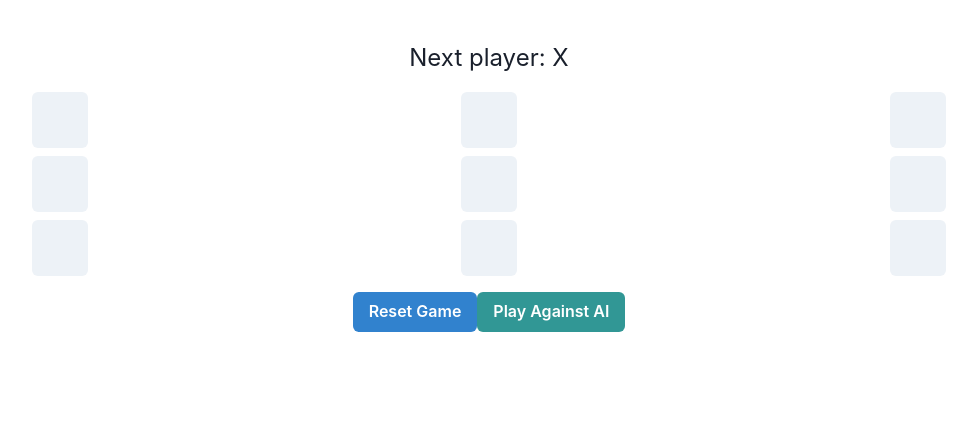
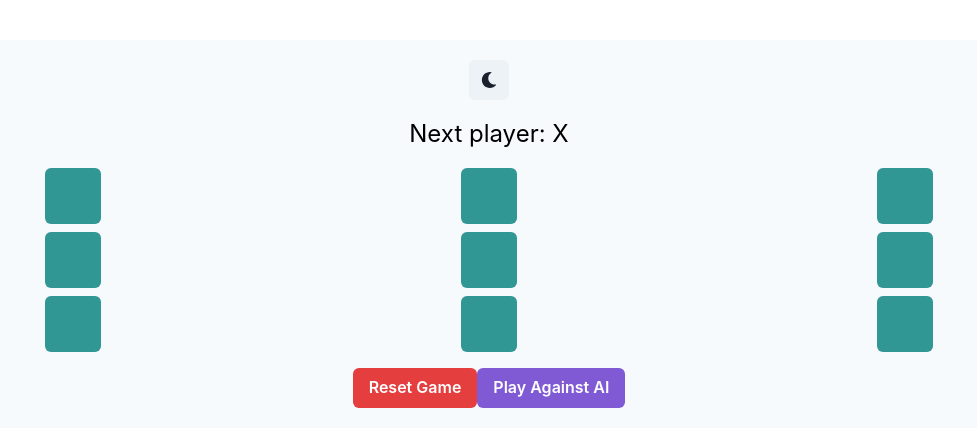
Before and after one commit to GPT-Engineer-App-Dev/strategic-tic-tac-toe, a React (Vite) app: page / in a window 1280 px wide. Shown: the top 446 px of the page, without its empty margins (151-1128 px from the left). Built offline with nearby package versions, Linux system fonts and the light colour scheme.

Commit message:
Enhanced visual design of the tic-tac-toe game with color mode toggle and updated button styles.

```diff
--- a/src/pages/Index.jsx
+++ b/src/pages/Index.jsx
@@ -1,11 +1,16 @@
 import { useState, useEffect } from 'react';
-import { Box, Button, Grid, GridItem, Text } from '@chakra-ui/react';
+import { Box, Button, Grid, GridItem, Text, useColorMode, useColorModeValue, IconButton } from '@chakra-ui/react';
+import { FaSun, FaMoon } from 'react-icons/fa';
 
 const Index = () => {
   const [board, setBoard] = useState(Array(9).fill(null));
   const [xIsNext, setXIsNext] = useState(true);
   const [aiMode, setAiMode] = useState(false);
   const winner = calculateWinner(board);
+  const { colorMode, toggleColorMode } = useColorMode();
+  const SwitchIcon = colorMode === 'light' ? FaMoon : FaSun;
+  const bgColor = useColorModeValue('gray.50', 'gray.900');
+  const color = useColorModeValue('black', 'white');
 
   useEffect(() => {
     if (aiMode && !xIsNext && !winner) {
@@ -26,16 +31,10 @@ const Index = () => {
     boardCopy[i] = xIsNext ? 'X' : 'O';
     setBoard(boardCopy);
     setXIsNext(!xIsNext);
-    if (aiMode && !xIsNext) {
-      const bestMove = calculateBestMove(boardCopy);
-      boardCopy[bestMove] = 'O';
-      setBoard(boardCopy);
-      setXIsNext(true);
-    }
   };
 
   const renderSquare = (i) => (
-    <Button onClick={() => handleClick(i)} size="lg" p={7}>
+    <Button onClick={() => handleClick(i)} size="lg" p={7} colorScheme="teal">
       {board[i]}
     </Button>
   );
@@ -45,47 +44,14 @@ const Index = () => {
     setXIsNext(true);
   };
 
-  function calculateBestMove(board) {
-    const winPatterns = [
-      [0, 1, 2], [3, 4, 5], [6, 7, 8], // Rows
-      [0, 3, 6], [1, 4, 7], [2, 5, 8], // Columns
-      [0, 4, 8], [2, 4, 6]             // Diagonals
-    ];
-
-    // Check if AI can win in the next move
-    for (let i = 0; i < winPatterns.length; i++) {
-      const [a, b, c] = winPatterns[i];
-      if (board[a] === 'O' && board[b] === 'O' && !board[c]) return c;
-      if (board[a] === 'O' && !board[b] && board[c] === 'O') return b;
-      if (!board[a] && board[b] === 'O' && board[c] === 'O') return a;
-    }
-
-    // Block opponent's winning move
-    for (let i = 0; i < winPatterns.length; i++) {
-      const [a, b, c] = winPatterns[i];
-      if (board[a] === 'X' && board[b] === 'X' && !board[c]) return c;
-      if (board[a] === 'X' && !board[b] && board[c] === 'X') return b;
-      if (!board[a] && board[b] === 'X' && board[c] === 'X') return a;
-    }
-
-    // Take the center if it's free
-    if (!board[4]) return 4;
-
-    // Take any corner if available
-    const corners = [0, 2, 6, 8];
-    for (let i = 0; i < corners.length; i++) {
-      if (!board[corners[i]]) return corners[i];
-    }
-
-    // Take any remaining free spot
-    for (let i = 0; i < board.length; i++) {
-      if (!board[i]) return i;
-    }
-    return 0;
-  }
-
   return (
-    <Box textAlign="center" mt={10}>
+    <Box textAlign="center" mt={10} bg={bgColor} color={color} p={5} borderRadius="lg">
+      <IconButton
+        aria-label="Toggle color mode"
+        icon={<SwitchIcon />}
+        onClick={toggleColorMode}
+        mb={4}
+      />
       <Text fontSize="2xl" mb={4}>{winner === 'Draw' ? 'Game ended in a draw!' : (winner ? `Winner: ${winner}` : `Next player: ${xIsNext ? 'X' : 'O'}`)}</Text>
       <Grid templateColumns="repeat(3, 1fr)" gap={2}>
         {Array.from({ length: 9 }).map((_, i) => (
@@ -94,8 +60,8 @@ const Index = () => {
           </GridItem>
         ))}
       </Grid>
-      <Button mt={4} colorScheme="blue" onClick={resetGame}>Reset Game</Button>
-      <Button mt={4} colorScheme="teal" onClick={() => setAiMode(!aiMode)}>
+      <Button mt={4} colorScheme="red" onClick={resetGame}>Reset Game</Button>
+      <Button mt={4} colorScheme="purple" onClick={() => setAiMode(!aiMode)}>
         {aiMode ? 'Play Against Human' : 'Play Against AI'}
       </Button>
     </Box>
@@ -119,7 +85,6 @@ function calculateWinner(squares) {
       return squares[a];
     }
   }
-  // Check for a draw
   const isBoardFull = squares.every(square => square !== null);
   if (isBoardFull) {
       return 'Draw';
@@ -127,4 +92,38 @@ function calculateWinner(squares) {
   return null;
 }
 
+function calculateBestMove(board) {
+  const winPatterns = [
+    [0, 1, 2], [3, 4, 5], [6, 7, 8],
+    [0, 3, 6], [1, 4, 7], [2, 5, 8],
+    [0, 4, 8], [2, 4, 6]
+  ];
+
+  for (let i = 0; i < winPatterns.length; i++) {
+    const [a, b, c] = winPatterns[i];
+    if (board[a] === 'O' && board[b] === 'O' && !board[c]) return c;
+    if (board[a] === 'O' && !board[b] && board[c] === 'O') return b;
+    if (!board[a] && board[b] === 'O' && board[c] === 'O') return a;
+  }
+
+  for (let i = 0; i < winPatterns.length; i++) {
+    const [a, b, c] = winPatterns[i];
+    if (board[a] === 'X' && board[b] === 'X' && !board[c]) return c;
+    if (board[a] === 'X' && !board[b] && board[c] === 'X') return b;
+    if (!board[a] && board[b] === 'X' && board[c] === 'X') return a;
+  }
+
+  if (!board[4]) return 4;
+
+  const corners = [0, 2, 6, 8];
+  for (let i = 0; i < corners.length; i++) {
+    if (!board[corners[i]]) return corners[i];
+  }
+
+  for (let i = 0; i < board.length; i++) {
+    if (!board[i]) return i;
+  }
+  return 0;
+}
+
 export default Index;
```
